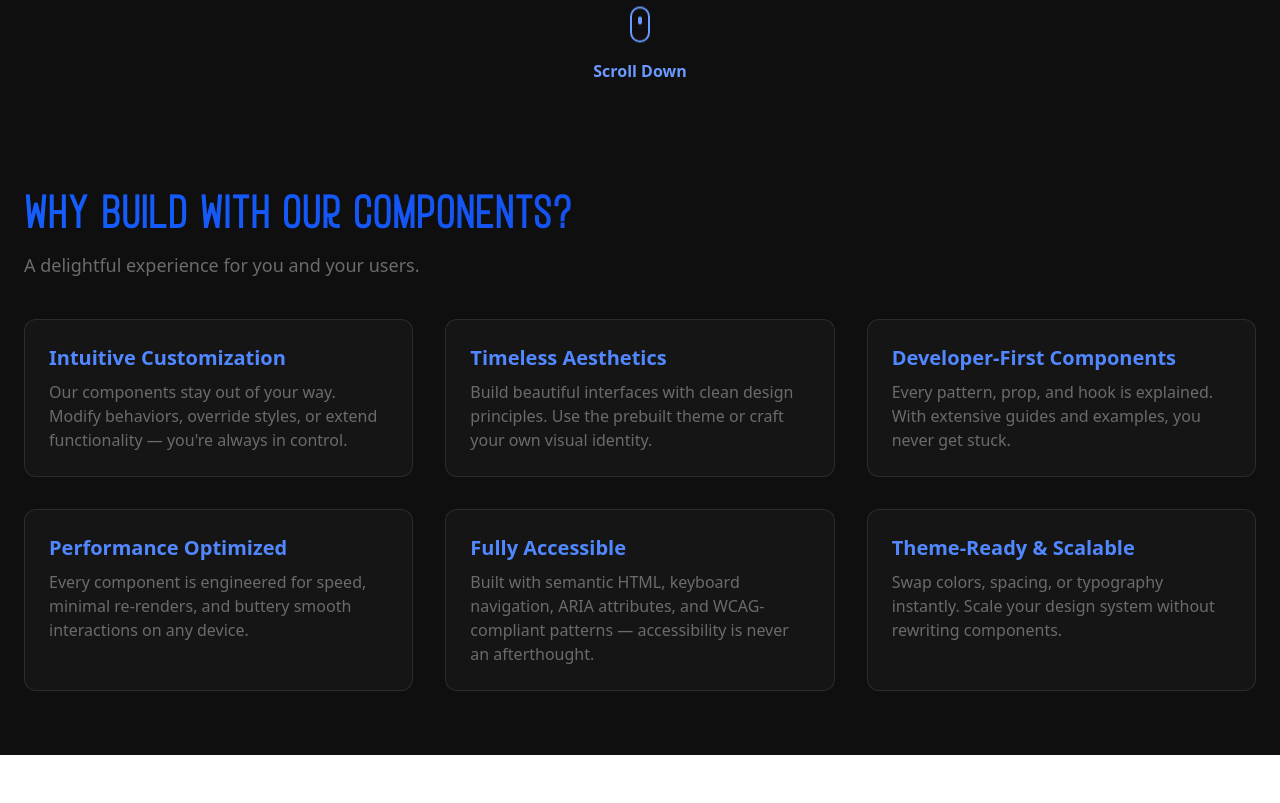
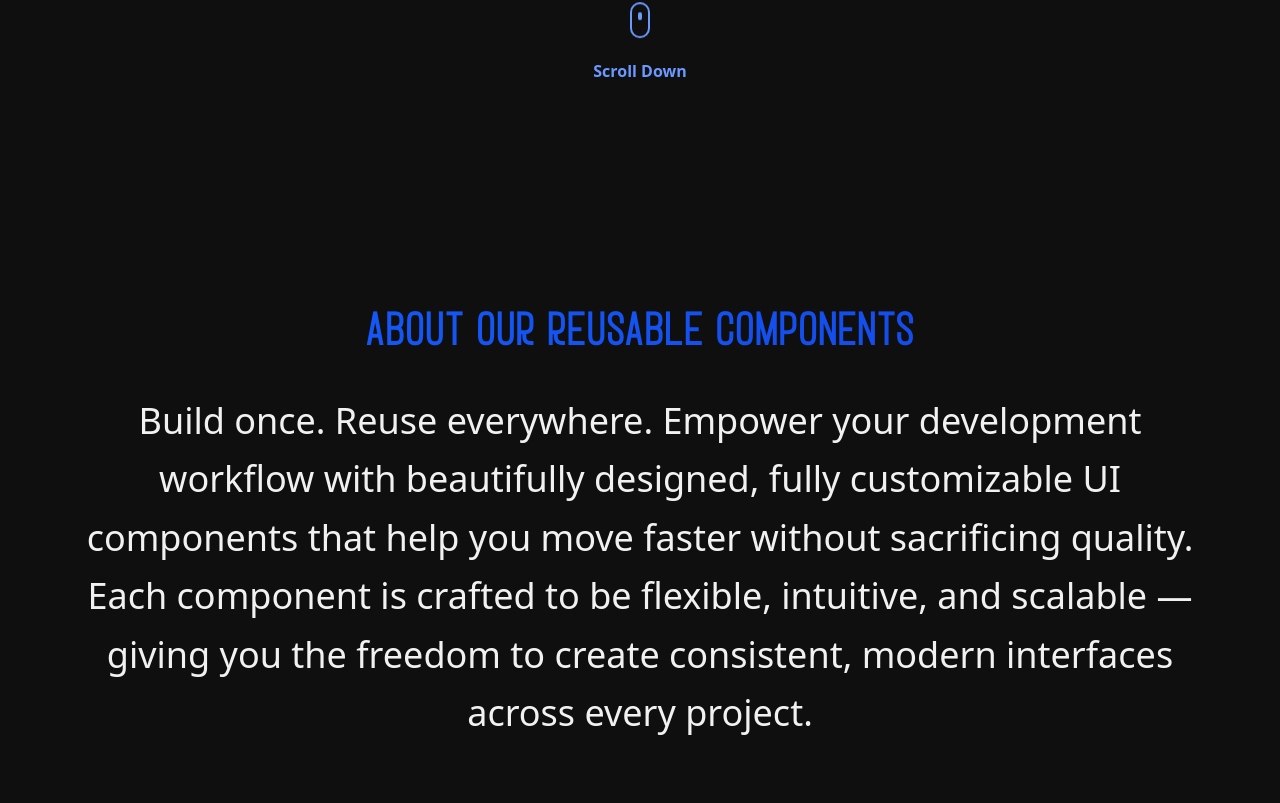
Before and after one commit to vamsi-jagatha/Reusable-Components, a React (Vite) app: page / in a window 1280 px wide. Shown: the part 677-1480 px from the top of the page. Before the commit the page ends 1432 px from the top, so only its background shows below. Built offline with nearby package versions, Linux system fonts and the light colour scheme.

Commit message:
feat: add About section with Pin component for scroll animation and update Home page layout

```diff
--- /dev/null
+++ b/src/components/gsap/Pin.jsx
@@ -0,0 +1,41 @@
+import { useLayoutEffect, useRef } from "react";
+import { gsap } from "gsap";
+import { ScrollTrigger } from "gsap/ScrollTrigger";
+
+gsap.registerPlugin(ScrollTrigger);
+
+const Pin = ({
+  children,
+  start = "top top",
+  end = "+=300",
+  pinSpacing = true,
+  markers = false,
+  scrub = false,
+  className = "",
+}) => {
+  const containerRef = useRef(null);
+
+  useLayoutEffect(() => {
+    const ctx = gsap.context(() => {
+      ScrollTrigger.create({
+        trigger: containerRef.current,
+        start,
+        end,
+        pin: true,
+        pinSpacing,
+        scrub,
+        markers,
+      });
+    }, containerRef);
+
+    return () => ctx.revert();
+  }, [start, end, pinSpacing, scrub, markers]);
+
+  return (
+    <div ref={containerRef} className={className}>
+      {children}
+    </div>
+  );
+};
+
+export default Pin;
--- a/src/pages/Home.jsx
+++ b/src/pages/Home.jsx
@@ -1,14 +1,26 @@
 import Landing from "../sections/landing/Landing-1";
 import Header from "../components/Headers/Header-2";
 import Features from "../sections/features/Features-1";
-
+import About from "../sections/about/About-1";
 const Home = () => {
   return (
     <>
       <Header />
-      <div className="max-w-[1440px] mx-auto">
+      <div className="max-w-[1440px] mx-auto px-6">
         <Landing />
+        <About />
         <Features />
+        {/* Closing Section */}
+        <div className="space-y-4 text-center pt-10">
+          <h2 className="text-3xl font-bold">
+            Built for Developers, By Developers.
+          </h2>
+          <p className="text-gray-500 max-w-2xl mx-auto leading-relaxed">
+            Whether you're building dashboards, landing pages, SaaS products, or
+            experimental projects — our components aim to accelerate your
+            workflow while elevating your UI quality.
+          </p>
+        </div>
       </div>
     </>
   );
--- /dev/null
+++ b/src/sections/about/About-1.jsx
@@ -0,0 +1,33 @@
+import React from "react";
+import Pin from "../../components/gsap/Pin";
+
+const About = () => {
+  return (
+    <Pin start="top top" end="+=500">
+      <section className="w-full flex flex-col items-center justify-center min-h-screen py-20 px-6 text-primary-white">
+        <div className="space-y-10">
+          {/* Page Heading */}
+          <header className=" text-center ">
+            <h1 className="text-4xl md:text-5xl font-extrabold bg-linear-to-r from-primary-blue to-secondary-blue bg-clip-text text-transparent font-ragnear">
+              About Our Reusable Components
+            </h1>
+          </header>
+
+          {/* Center Large Text */}
+          <div className="text-center">
+            <p className="text-2xl md:text-4xl text-gray-300 max-w-6xl mx-auto leading-relaxed">
+              Build once. Reuse everywhere. Empower your development workflow
+              with beautifully designed, fully customizable UI components that
+              help you move faster without sacrificing quality. Each component
+              is crafted to be flexible, intuitive, and scalable — giving you
+              the freedom to create consistent, modern interfaces across every
+              project.
+            </p>
+          </div>
+        </div>
+      </section>
+    </Pin>
+  );
+};
+
+export default About;
--- a/src/sections/features/Features-1.jsx
+++ b/src/sections/features/Features-1.jsx
@@ -2,7 +2,7 @@ import Card from "../../components/cards/Cards-2";
 
 const Features = () => {
   return (
-    <section className="w-full py-16 px-6 text-primary-white">
+    <section className="w-full py-16  text-primary-white">
       <div className="space-y-10">
         {/* Heading */}
         <header className="space-y-4">
```
